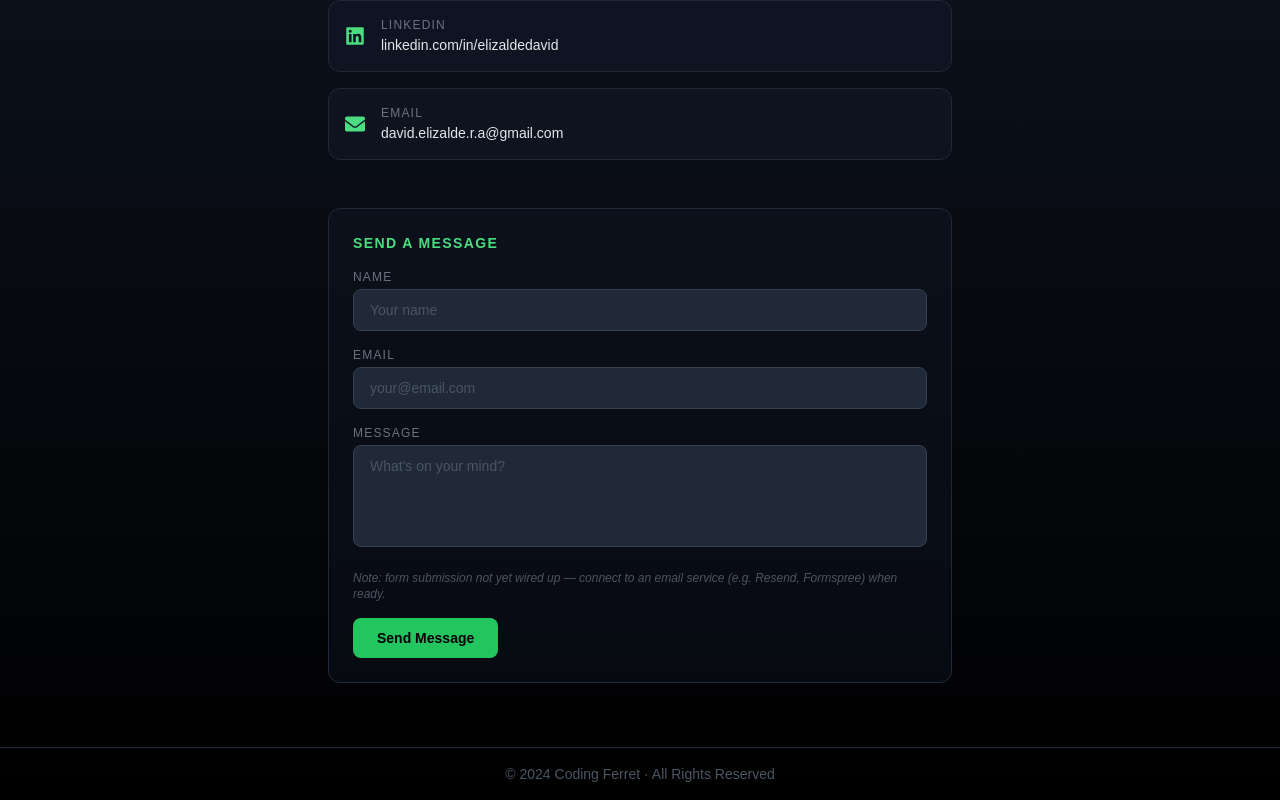
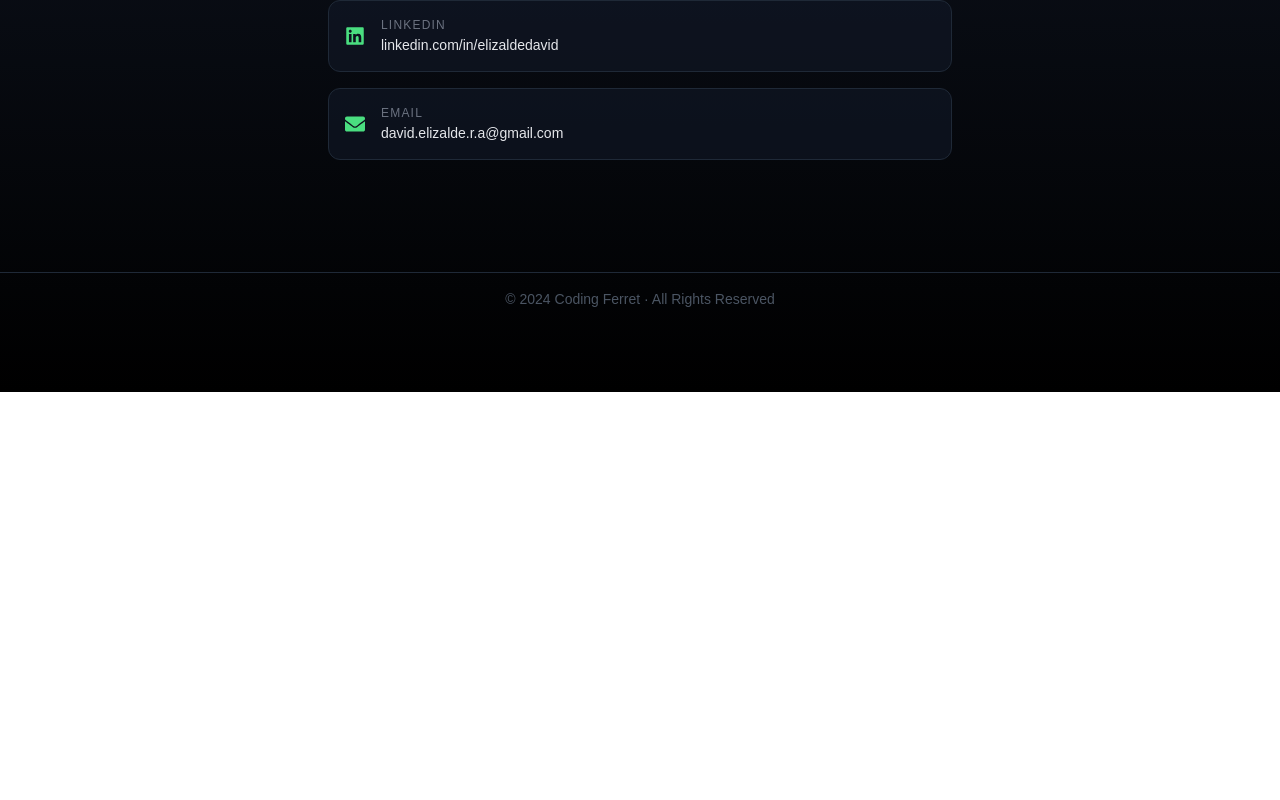
Before and after one commit to Delizald/coding-ferret, a Next.js app: page /contact in a window 1280 px wide. Shown: the part 408-1208 px from the top of the page. After the commit the page ends 800 px from the top, so only its background shows below. Built offline with nearby package versions, Linux system fonts and the light colour scheme.

Commit message:
Update page.tsx

```diff
--- a/src/app/contact/page.tsx
+++ b/src/app/contact/page.tsx
@@ -55,47 +55,6 @@ export default function ContactPage() {
           ))}
         </div>
 
-        <div className="border border-gray-800 rounded-xl p-6 bg-gray-900/40">
-          <h2 className="text-sm font-semibold uppercase tracking-widest text-green-400 mb-4">
-            Send a message
-          </h2>
-          <form className="space-y-4">
-            <div>
-              <label className="block text-xs text-gray-500 mb-1 uppercase tracking-widest">Name</label>
-              <input
-                type="text"
-                placeholder="Your name"
-                className="w-full bg-gray-800 border border-gray-700 rounded-lg px-4 py-2.5 text-sm text-gray-200 placeholder-gray-600 focus:outline-none focus:border-green-400 transition"
-              />
-            </div>
-            <div>
-              <label className="block text-xs text-gray-500 mb-1 uppercase tracking-widest">Email</label>
-              <input
-                type="email"
-                placeholder="your@email.com"
-                className="w-full bg-gray-800 border border-gray-700 rounded-lg px-4 py-2.5 text-sm text-gray-200 placeholder-gray-600 focus:outline-none focus:border-green-400 transition"
-              />
-            </div>
-            <div>
-              <label className="block text-xs text-gray-500 mb-1 uppercase tracking-widest">Message</label>
-              <textarea
-                rows={4}
-                placeholder="What's on your mind?"
-                className="w-full bg-gray-800 border border-gray-700 rounded-lg px-4 py-2.5 text-sm text-gray-200 placeholder-gray-600 focus:outline-none focus:border-green-400 transition resize-none"
-              />
-            </div>
-            <p className="text-xs text-gray-600 italic">
-              Note: form submission not yet wired up — connect to an email service (e.g. Resend,
-              Formspree) when ready.
-            </p>
-            <button
-              type="submit"
-              className="bg-green-500 text-black px-6 py-2.5 rounded-lg font-semibold hover:bg-green-400 transition text-sm"
-            >
-              Send Message
-            </button>
-          </form>
-        </div>
       </div>
 
       <Footer />
```
